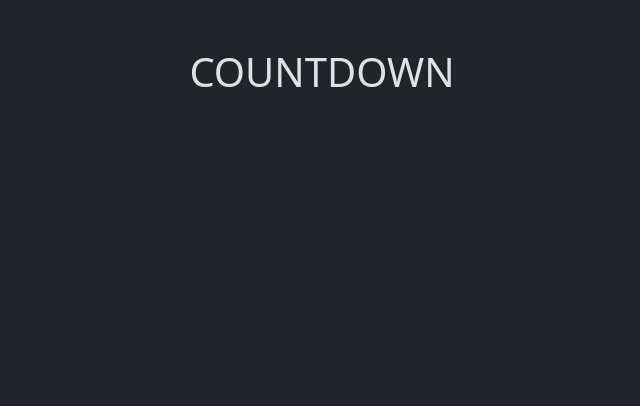
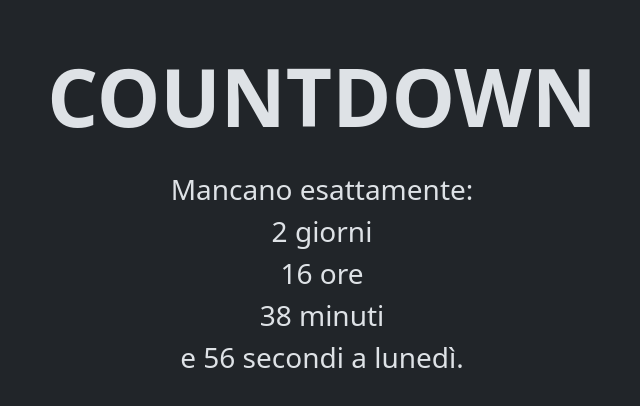
Before and after one commit to albertoferri/js-simon, a plain HTML site: page index.html in a window 1280 px wide. Shown: the whole page, without its empty margins (318-958 px from the left). Drawn offline with nearby package versions, Linux system fonts and the light colour scheme.

Commit message:
stampato in pagina il coutdown

```diff
--- a/index.html
+++ b/index.html
@@ -10,11 +10,11 @@
     <link href="https://cdn.jsdelivr.net/npm/bootstrap@5.3.2/dist/css/bootstrap.min.css" rel="stylesheet" integrity="sha384-T3c6CoIi6uLrA9TneNEoa7RxnatzjcDSCmG1MXxSR1GAsXEV/Dwwykc2MPK8M2HN" crossorigin="anonymous">
   </head>
   <body>
-    <h1 class="text-center pt-5">COUNTDOWN</h1>
+    <h1 class="text-center pt-5 display-1 fw-bold">COUNTDOWN</h1>
 
     <div class="container">
         <div class="row">
-            <div class="col text-center py-3" id="timer"></div>
+            <div class="col text-center py-3 fs-3" id="timer"></div>
         </div>
     </div>
 
--- a/js/script.js
+++ b/js/script.js
@@ -34,8 +34,8 @@ function countdown() {
     // per convertire i secondi faccio la stessa cosa delle ore ma per quanti ms ci sono in un minuto
     const secondi = Math.floor((quantoManca % (1000 * 60)) / 1000);
 
-    // stampo in console il countdown
-    console.log( "GIORNI: " + giorni + ", ORE: " + ore + ", MINUTI: " + minuti + ", SECONDI: " + secondi)
+    // stampo in pagina il countdown
+    document.getElementById("timer").innerHTML = "Mancano esattamente: <br> " + giorni + " giorni <br>" + ore + " ore <br> " + minuti + " minuti <br> e " + secondi + " secondi a lunedì.";
 }
 
 // Aggiorna il countdown ogni secondo
```
